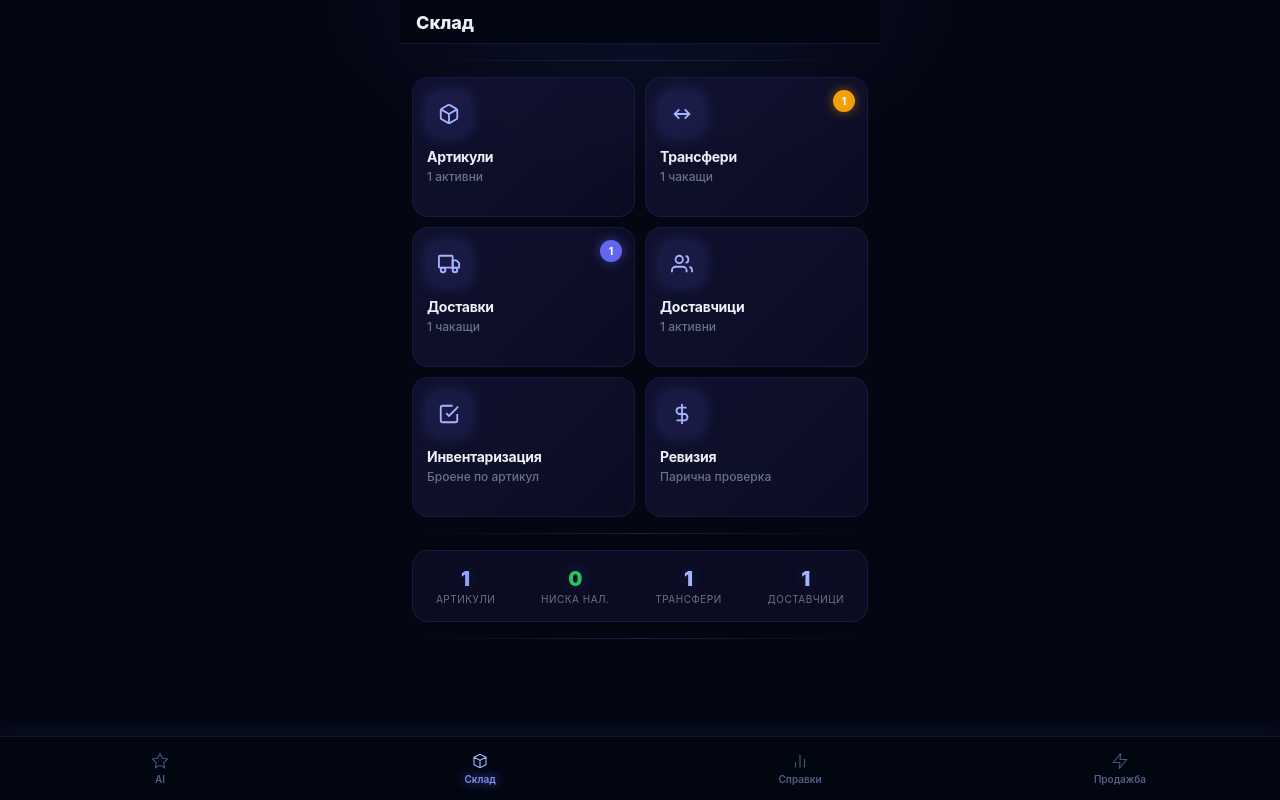
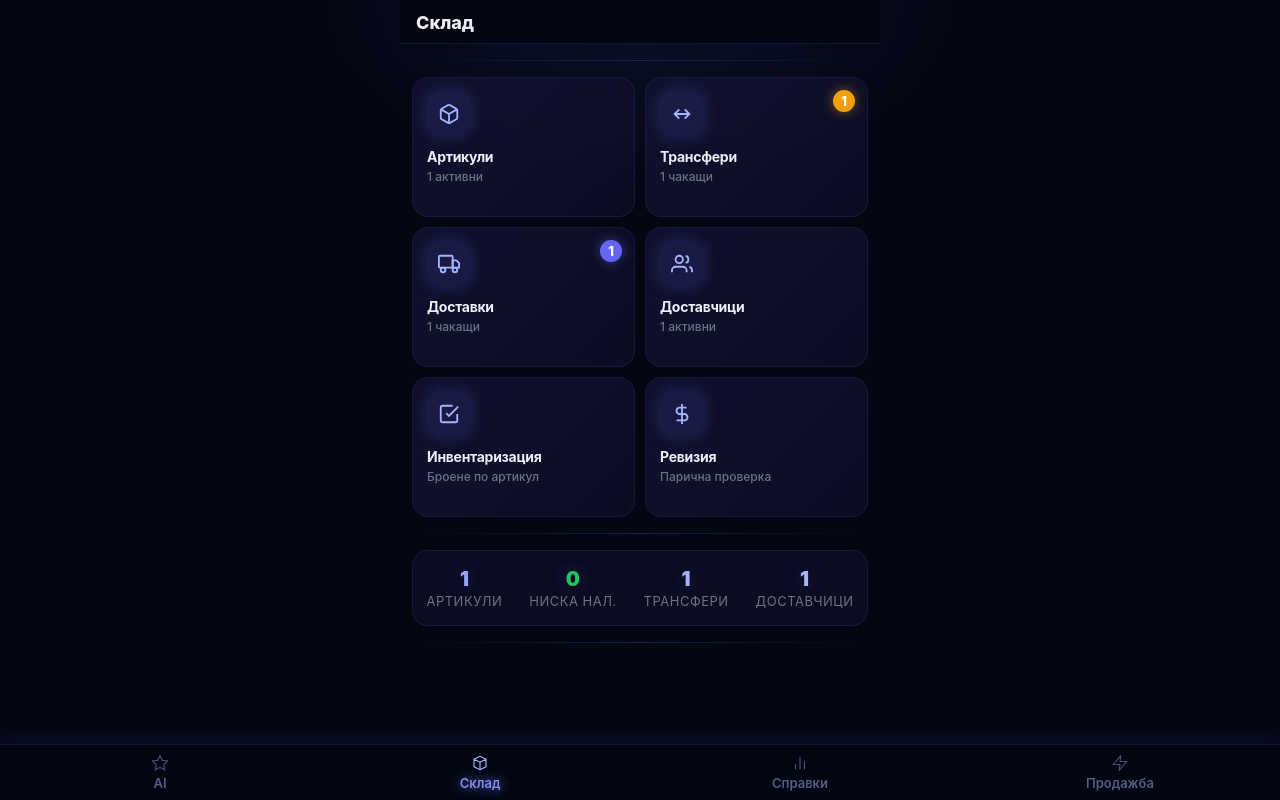
Before and after one commit to tiholenev-tech/runmystore, a PHP site: page /warehouse.php in a window 1280 px wide. Run offline with PHP 8.4, Linux system fonts and the light colour scheme; the visitor is signed in with stand-in values (Sample User, id 1); tables that the repository leaves empty or names only in its code hold one stand-in row (values such as "Sample post"); some libraries are stand-ins or nearby versions.

```diff
--- a/inventory.php
+++ b/inventory.php
@@ -245,7 +245,7 @@ body{background:#030712;font-family:'Montserrat',sans-serif;color:#e2e8f0;margin
 .inv-toast.ok{border-color:rgba(34,197,94,.4)}
 /* ── BOTTOM NAV ── */
 .bottom-nav{position:fixed;bottom:0;left:0;right:0;height:56px;background:rgba(3,7,18,.97);border-top:1px solid rgba(255,255,255,.04);display:flex;z-index:100}
-.bottom-nav-tab{flex:1;display:flex;flex-direction:column;align-items:center;justify-content:center;gap:2px;font-size:8px;font-weight:600;text-decoration:none;transition:all .2s}
+.bottom-nav-tab{flex:1;display:flex;flex-direction:column;align-items:center;justify-content:center;gap:2px;font-size:13px;font-weight:600;text-decoration:none;transition:all .2s}
 .bottom-nav-tab svg{width:18px;height:18px;stroke-width:1.5;fill:none}
 .bottom-nav-tab.active{color:#a5b4fc}
 .bottom-nav-tab.active svg{stroke:#a5b4fc}
--- a/products.php
+++ b/products.php
@@ -1342,7 +1342,7 @@ input:-webkit-autofill,input:-webkit-autofill:hover,input:-webkit-autofill:focus
 .bottom-nav-tab {
     flex: 1; display: flex; flex-direction: column;
     align-items: center; justify-content: center; gap: 3px;
-    font-size: 9px; font-weight: 600; color: rgba(165,180,252,0.4);
+    font-size: 13px; font-weight: 600; color: rgba(165,180,252,0.4);
     text-decoration: none;
 }
 .bottom-nav-tab.active { color: #c7d2fe; }
--- a/sale.php
+++ b/sale.php
@@ -702,7 +702,7 @@ body::before{
 }
 .bnav-tab{
     flex:1;display:flex;flex-direction:column;align-items:center;justify-content:center;
-    gap:3px;font-size:10px;font-weight:600;
+    gap:3px;font-size:13px;font-weight:600;
     color:rgba(165,180,252,0.5);text-decoration:none;
     transition:all 0.3s;height:100%;
 }
--- a/warehouse.php
+++ b/warehouse.php
@@ -68,7 +68,7 @@ if (!$is_seller) { try { $s = $pdo->prepare("SELECT COUNT(*) FROM inventories i
             --danger: #ef4444;
             --warning: #f59e0b;
             --success: #22c55e;
-            --bottom-nav-h: 64px;
+            --bottom-nav-h: 56px;
             --nav-h: 64px;
         }
 
@@ -237,7 +237,7 @@ if (!$is_seller) { try { $s = $pdo->prepare("SELECT COUNT(*) FROM inventories i
             min-width: 22px;
             height: 22px;
             border-radius: 11px;
-            font-size: 10px;
+            font-size: 13px;
             font-weight: 800;
             display: flex;
             align-items: center;
@@ -271,7 +271,7 @@ if (!$is_seller) { try { $s = $pdo->prepare("SELECT COUNT(*) FROM inventories i
             color: var(--indigo-300);
             text-shadow: 0 0 20px rgba(99, 102, 241, 0.3);
         }
-        .stat-lbl { font-size: 10px; color: var(--text-secondary); text-transform: uppercase; letter-spacing: 0.5px; margin-top: 2px; }
+        .stat-lbl { font-size: 13px; color: var(--text-secondary); text-transform: uppercase; letter-spacing: 0.5px; margin-top: 2px; }
 
         /* ═══ BOTTOM NAV — Unified across all modules ═══ */
         .bottom-nav {
@@ -296,7 +296,7 @@ if (!$is_seller) { try { $s = $pdo->prepare("SELECT COUNT(*) FROM inventories i
             align-items: center;
             justify-content: center;
             gap: 3px;
-            font-size: 10px;
+            font-size: 13px;
             font-weight: 600;
             color: rgba(165, 180, 252, 0.5);
             text-decoration: none;
```
